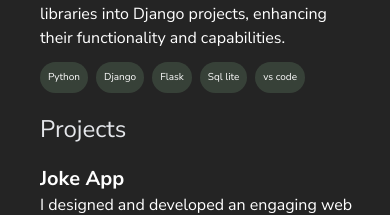
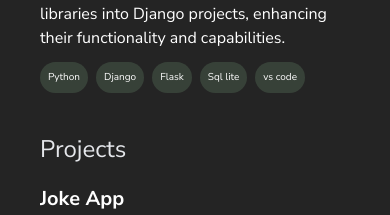
Before and after one commit to bharath-arch/Portfolio, a React (Vite) app: page / in a window 390 px wide. Shown: the part 2248-2463 px from the top of the page. Built offline with nearby package versions, Linux system fonts and the light colour scheme.

Commit message:
portfolio_final

```diff
--- a/src/App.jsx
+++ b/src/App.jsx
@@ -239,7 +239,7 @@ export default function App() {
               id="Projects"
               className={`md:mt-28  md:ml-48 ml-10 mr-5  overflow-y-hidden flex flex-col  `}
             >
-              <p className="text-2xl mt-5 mb-5 md:hidden">Projects</p>
+              <p className="text-2xl mt-10 mb-5 md:hidden">Projects</p>
               <div className="h-auto w-auto text-white ">
                 <div className="md:flex  md:flex-col md:gap-2">
                   <span className="font-bold text-xl">Joke App</span>
```
